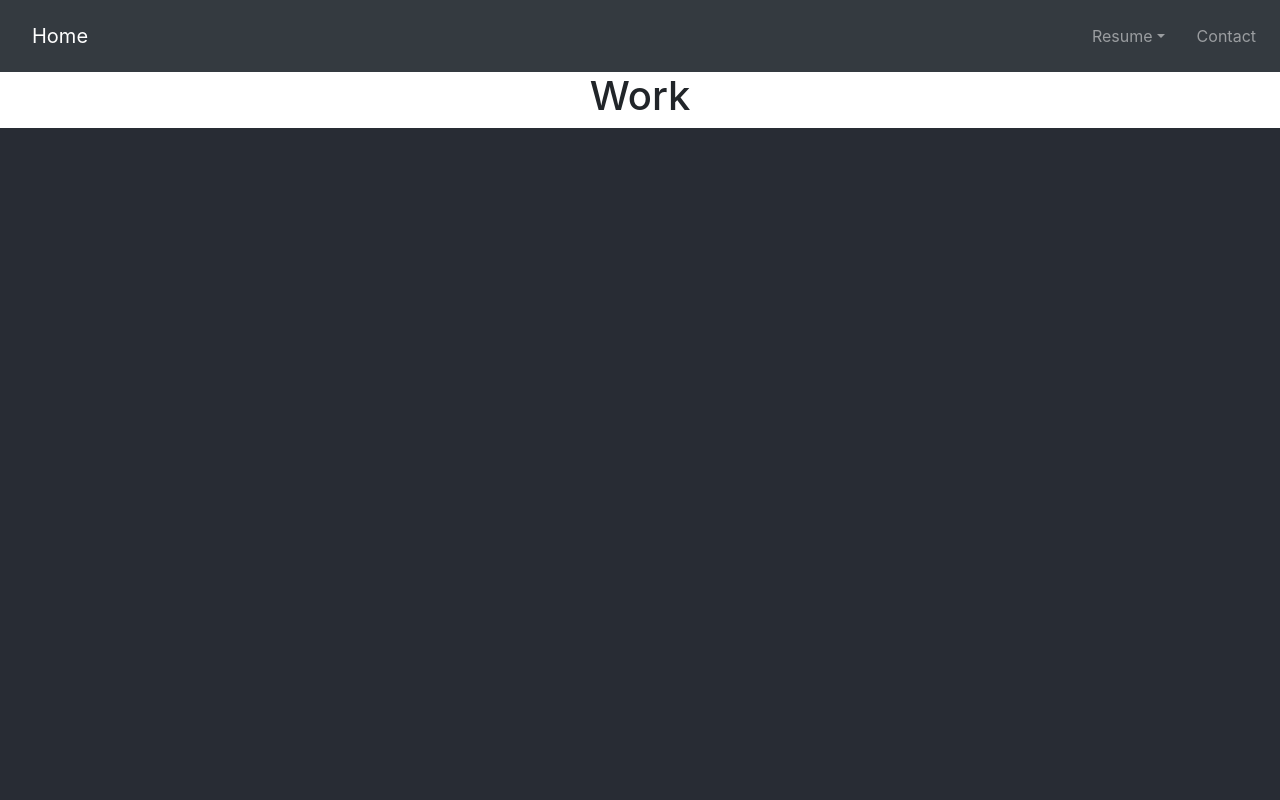
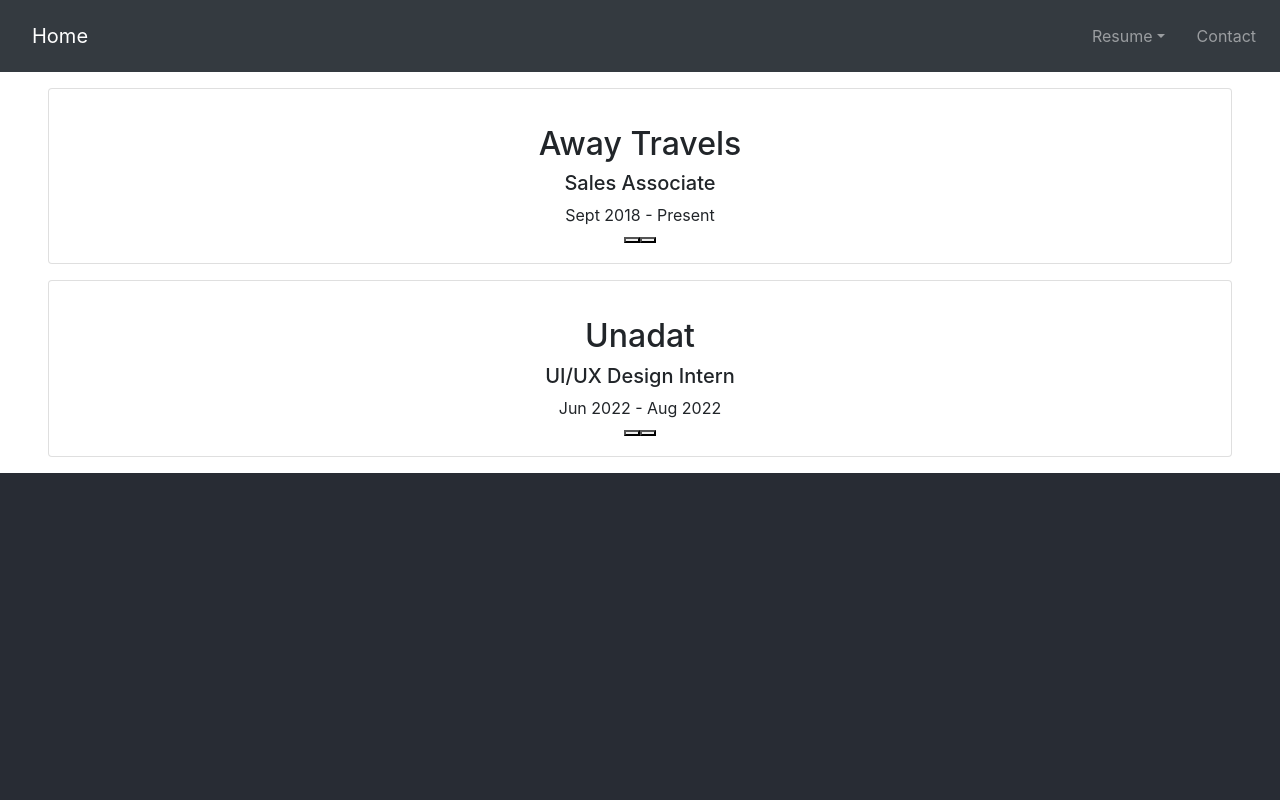
Before and after one commit to LizaFeng/PersonalPortfolio, a React (Create React App) app: page /Work-Experience in a window 1280 px wide. Shown: the top 800 px of the page. Built offline with nearby package versions, Linux system fonts and the light colour scheme.

Commit message:
carousel is not accesibility compliant so parking the code here to redo

```diff
--- /dev/null
+++ b/src/components/navbar/workC.js
@@ -0,0 +1,27 @@
+import { Carousel } from "react-bootstrap";
+
+function WorkCarousel(props) {
+  return (
+    <div>
+      <Carousel slide={false} interval={null}>
+        <Carousel.Item>
+          <h2>{props.company}</h2>
+          <h5>{props.title}</h5>{" "}
+          <p>
+            {props.start} - {props.end}
+          </p>
+        </Carousel.Item>
+        <Carousel.Item>
+          <h4>Responsibilities</h4>
+          <ul>
+            {props.resp.map(function (det, i) {
+              return <li key={i}>{det}</li>;
+            })}
+          </ul>
+        </Carousel.Item>
+      </Carousel>
+    </div>
+  );
+}
+
+export default WorkCarousel;
--- /dev/null
+++ b/src/css/Work.css
@@ -0,0 +1,3 @@
+.infoCard {
+  margin: 1rem 3rem 1rem;
+}
--- a/src/pages/Work.js
+++ b/src/pages/Work.js
@@ -1,5 +1,28 @@
+import { workExp } from "../data/workExp";
+import WorkCarousel from "../components/navbar/workC";
+import "../css/Work.css";
+
 const Work = () => {
-  return <h1>Work</h1>;
+  return (
+    <div>
+      {workExp.map(function (exp, i) {
+        return (
+          <div key={i} className="card infoCard">
+            <div className="card-body">
+              <WorkCarousel
+                key={exp.key}
+                company={exp.company}
+                title={exp.title}
+                start={exp.startDate}
+                end={exp.endDate}
+                resp={exp.responsibilities}
+              />
+            </div>
+          </div>
+        );
+      })}
+    </div>
+  );
 };
 
 export default Work;
```
Also changed, not shown: src/data/projectList.js (+18 -3 lines).
